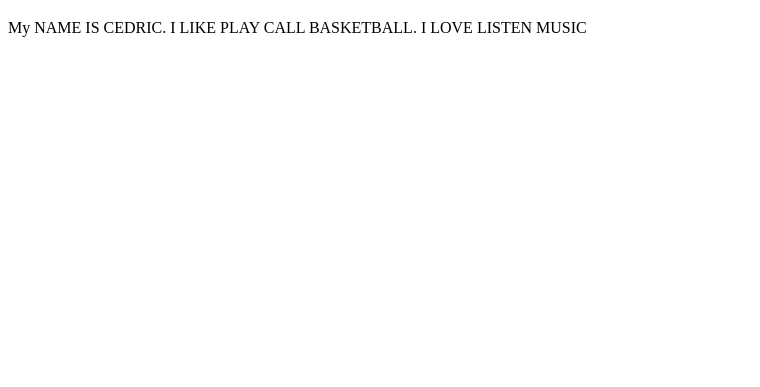
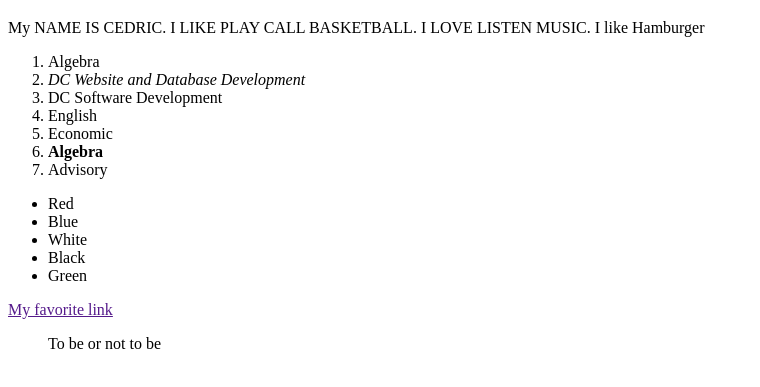
Before and after one commit to justced10/FirstWebPage, a plain HTML site: page index.html in a window 1280 px wide. Shown: the part 61-448 px from the top of the page, without its empty margins (0-760 px from the left). Drawn offline with Linux system fonts and the light colour scheme.

Commit message:
added fav link and quote

```diff
--- a/index.html
+++ b/index.html
@@ -5,9 +5,37 @@
     <title>My First Page</title>
 </head>
 <body>
+
 <h1>All About</h1>
 
-<p>My NAME IS CEDRIC. I LIKE PLAY CALL BASKETBALL. I LOVE LISTEN MUSIC </p>
+<p>My NAME IS CEDRIC. I LIKE PLAY CALL BASKETBALL. I LOVE LISTEN MUSIC. I like Hamburger </p>
+    <ol>
+
+    </ol>
+
+    <ol>
+        <li>Algebra</li>
+        <li><em>DC Website and Database Development</em></li>
+        <li>DC Software Development</li>
+        <li>English</li>
+        <li>Economic</li>
+        <li><b>Algebra</b></li>
+        <li>Advisory</li>
+
+    </ol>
+<ul>
+    <li>Red </li>
+    <li>Blue</li>
+    <li>White</li>
+    <li>Black</li>
+    <li>Green</li>
+</ul>
+
+<a href="">
+    My favorite link
+</a>
+
+    <blockquote>To be or not to be</blockquote>
 
 </body>
 </html>
```
Also changed, not shown: WebPage.html (added, +10 -0 lines).
